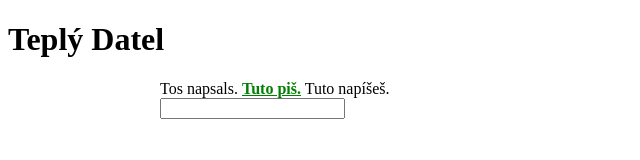
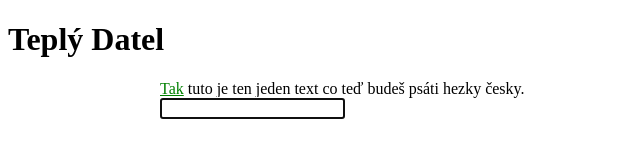
Before and after one commit to burtgulash/teplydatel, a plain HTML site: page index.html in a window 1280 px wide. Shown: the whole page, without its empty margins (0-640 px from the left). Drawn offline with Linux system fonts and the light colour scheme.

Commit message:
basic typescript logic.

```diff
--- a/index.html
+++ b/index.html
@@ -6,16 +6,17 @@
         <meta charset="UTF-8">
         <meta name="viewport" content="width=device-width, initial-scale=1">
 
+        <script src="logic.js"></script>
+
         <style>
             main {
                 max-width: 960px;
                 margin: 0 auto;
             }
 
-            #tuto_pis {
+            #tuto-pis {
+                color: green;
                 text-decoration: underline;
-                color: green;
-                    font-weight: bold;
             }
         </style>
     </head>
@@ -24,14 +25,14 @@
             <h1>Teplý Datel</h1>
         </header>
         <main>
-            <div id="psaci_text">
-                <span id="tos_napsals">Tos napsals.</span>
+            <div id="psaci-text">
+                <span id="tos-napsals"></span>
                 <span class="mezera"> </span>
-                <span id="tuto_pis">Tuto piš.</span>
+                <span id="tuto-pis"></span>
                 <span class="mezera"> </span>
-                <span id="tuto_napises">Tuto napíšeš.</span>
+                <span id="tuto-napises">Tak tuto je ten jeden text co teď budeš psáti hezky česky.</span>
             </div>
-            <input type="text" class="vstup" autocorrect="off" autocapitalize="off" />
+            <input type="text" id="sem-pis" autocorrect="off" autocapitalize="off" />
         </main>
     </body>
 </html>
--- /dev/null
+++ b/logic.js
@@ -0,0 +1,42 @@
+var Race = (function () {
+    function Race(race_text) {
+        this.race_text = race_text;
+        this.yet = race_text.split(" ");
+        this.sofar = [];
+        this.in_progress = this.yet.shift();
+        this.update_dom();
+    }
+    Race.prototype.on_type = function (event) {
+        if (event.keyCode == 32) {
+            var input = document.getElementById("sem-pis");
+            console.log(input.value);
+            console.log(this.in_progress);
+            if (input.value.trim() == this.in_progress) {
+                this.shift();
+                input.value = "";
+            }
+            console.log(input.value);
+            console.log(this.in_progress);
+        }
+    };
+    Race.prototype.shift = function () {
+        this.sofar.push(this.in_progress);
+        this.in_progress = this.yet.shift();
+        this.update_dom();
+    };
+    Race.prototype.update_dom = function () {
+        document.getElementById("tos-napsals").textContent = this.sofar.join(" ");
+        document.getElementById("tuto-pis").textContent = this.in_progress;
+        document.getElementById("tuto-napises").textContent = this.yet.join(" ");
+    };
+    return Race;
+})();
+window.onload = function () {
+    var race_text = document.getElementById("tuto-napises").textContent;
+    var race = new Race(race_text);
+    var input = document.getElementById("sem-pis");
+    input.focus();
+    input.addEventListener("keyup", function (event) {
+        race.on_type(event);
+    });
+};
```
Also changed, not shown: logic.ts (added, +51 -0 lines), 1 other file.
